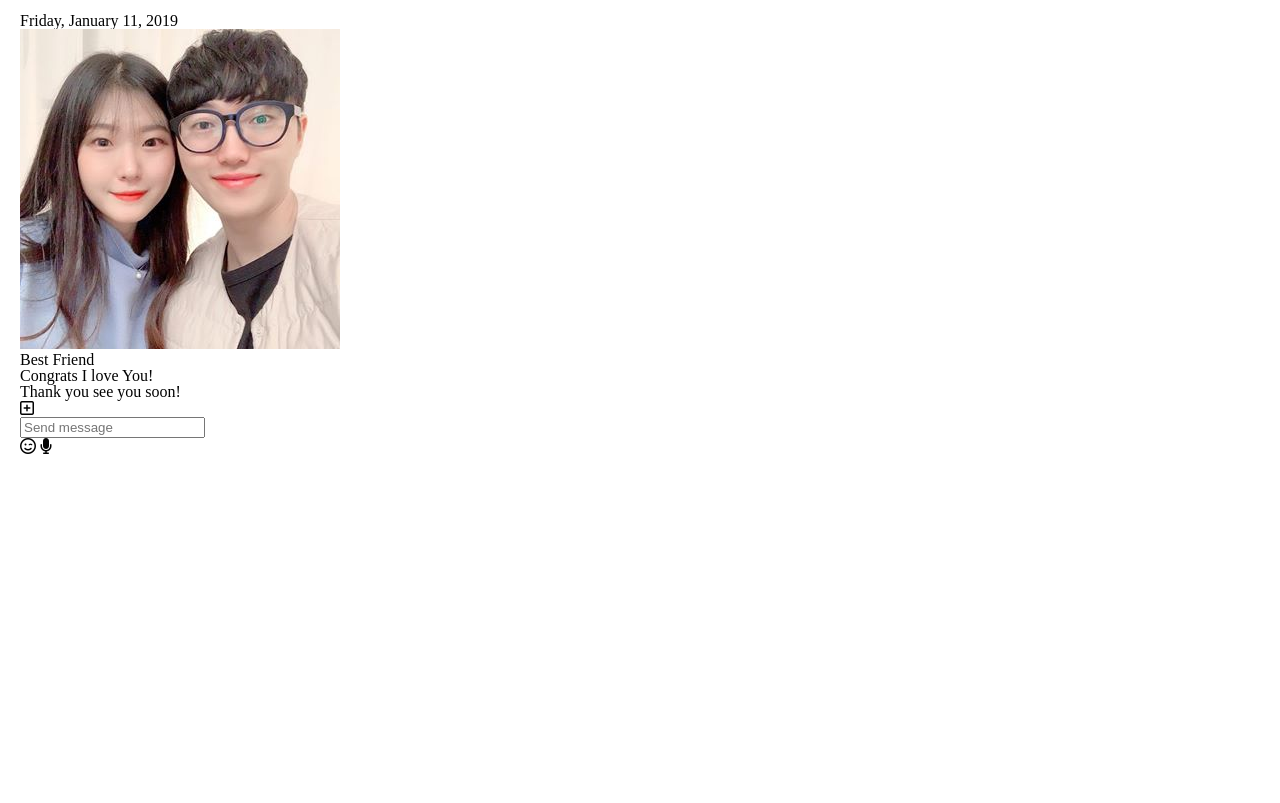
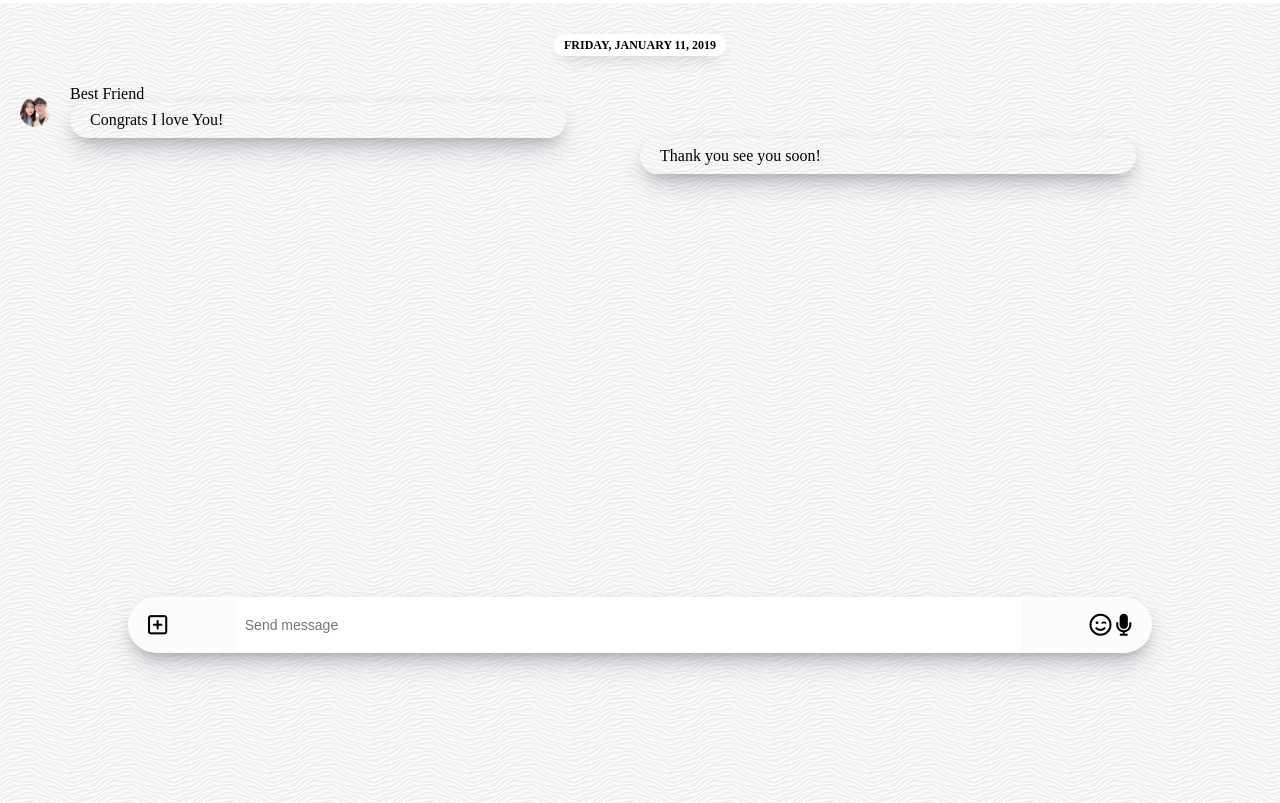
Before and after one commit to tntntnth7/kakao-clone-v2, a plain HTML site: page chat.html in a window 1280 px wide. Shown: the part 97-900 px from the top of the page. Before the commit the page ends 800 px from the top, so only its background shows below. Drawn offline with Linux system fonts and the light colour scheme.

Commit message:
2019.09.16 24:49 (Subject 2.13)

```diff
--- a/chat.html
+++ b/chat.html
@@ -8,7 +8,7 @@
     <link rel="stylesheet" href="css/styles.css" />
     <title>Chat | Kakao Clone</title>
   </head>
-  <body>
+  <body class="chats__body">
     <div class="status-bar">
       <div class="status-bar__column">
         <span class="status-bar__clock">
@@ -41,8 +41,8 @@
       </div>
     </header>
 
-    <main class="chat">
-      <ul class="chat_messages">
+    <main class="chat-screen">
+      <ul class="chat__messages">
         <span class="chat__timestamp">
           Friday, January 11, 2019
         </span>
@@ -54,9 +54,8 @@
               Congrats I love You!
             </div>
           </div>
-          <span class="message__timestamp"></span>
         </li>
-        <li class="incoming-message message">
+        <li class="sent-message message">
           <span class="message__timestamp"></span>
           <div class="message__content">
             <div class="message__bubble">
@@ -67,17 +66,17 @@
       </ul>
     </main>
     <div class="chat__write">
-      <div class="chat__write-coloumn">
+      <div class="chat__write-column">
         <i class="far fa-plus-square"></i>
       </div>
-      <div class="chat__write-coloumn">
+      <div class="chat__write-column">
         <input
           type="text"
           placeholder="Send message"
           class="chat__write-input"
         />
       </div>
-      <div class="chat__write-coloumn">
+      <div class="chat__write-column">
         <span class="chat__wirte-icon">
           <i class="far fa-smile-wink"></i>
         </span>
--- /dev/null
+++ b/css/chat.css
@@ -0,0 +1,101 @@
+.chats__body {
+  padding: 0;
+}
+
+.chats__body .header,
+.chats__body .status-bar {
+  padding: 0px 20px;
+}
+
+.chat-screen {
+  background-image: url("../images/chatBg.png");
+  min-height: 100vh;
+}
+
+.chat__write {
+  position: fixed;
+  bottom: 50px;
+  width: 80%;
+  display: flex;
+  justify-content: space-between;
+  align-items: center;
+  background-color: #fcfcfc;
+  padding: 0px 20px;
+  border-radius: 40px;
+  margin: 0 auto;
+  left: 0;
+  right: 0;
+  box-shadow: 0 13px 27px -5px rgba(50, 50, 93, 0.25),
+    0 8px 16px -8px rgba(0, 0, 0, 0.3), 0 -6px 16px -6px rgba(0, 0, 0, 0.025);
+}
+
+.chat__write i {
+  font-size: 22px;
+}
+
+.chat__write-column:nth-child(2) {
+  width: 80%;
+}
+
+.chat__write-column input {
+  padding: 20px 10px;
+  width: 100%;
+  border: none;
+  font-size: 14px;
+}
+
+.chat__write-column input:focus {
+  outline: none;
+}
+
+.chat-screen .chat__messages {
+  border-top: 1px solid #f7f7f7;
+  display: flex;
+  flex-direction: column;
+  align-items: center;
+  padding: 0px 20px;
+  padding-top: 30px;
+}
+
+.chat__messages .chat__timestamp {
+  background-color: white;
+  font-size: 14px;
+  padding: 5px 10px;
+  border-radius: 10px;
+  margin-bottom: 30px;
+  box-shadow: rgba(0, 0, 0, 0.3) 0px 8px 16px -8px,
+    rgba(0, 0, 0, 0.024) 0px -6px 16px -6px;
+  text-transform: uppercase;
+  font-size: 12px;
+  font-weight: 700;
+}
+
+.message {
+  display: flex;
+  align-items: center;
+  width: 50%;
+}
+
+.message .message__content {
+  width: 80%;
+}
+
+.incoming-message {
+  align-self: flex-start;
+}
+
+.sent-message {
+  align-self: flex-end;
+}
+.incoming-message img {
+  width: 30px;
+  border-radius: 15px;
+  margin-right: 20px;
+}
+
+.message .message__bubble {
+  box-shadow: 0 13px 27px -5px rgba(50, 50, 93, 0.25),
+    0 8px 16px -8px rgba(0, 0, 0, 0.3), 0 -6px 16px -6px rgba(0, 0, 0, 0.025);
+  padding: 10px 20px;
+  border-radius: 20px;
+}
--- a/css/styles.css
+++ b/css/styles.css
@@ -8,6 +8,7 @@
 @import "find.css";
 @import "more.css";
 @import "settings.css";
+@import "chat.css";
 
 * {
   box-sizing: border-box;
```
Also changed, not shown: images/chatBg.png (added).
